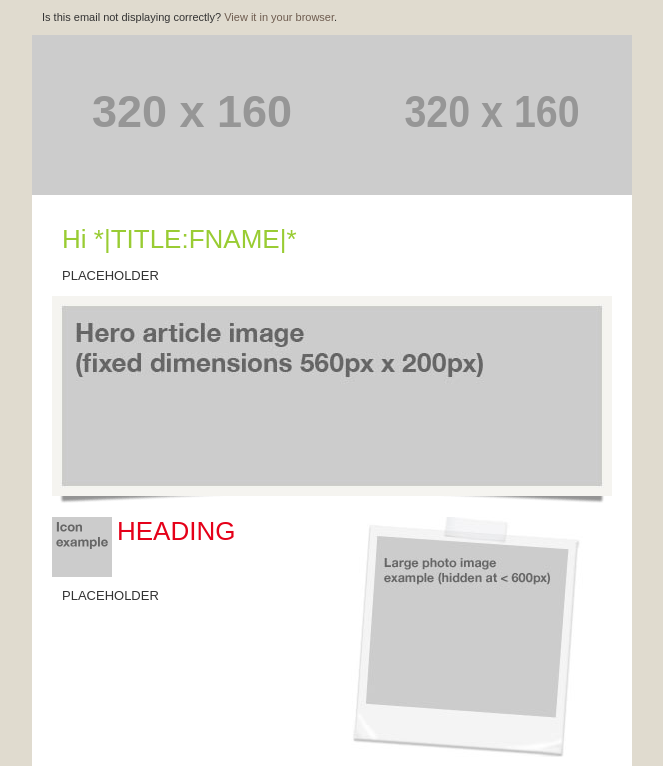
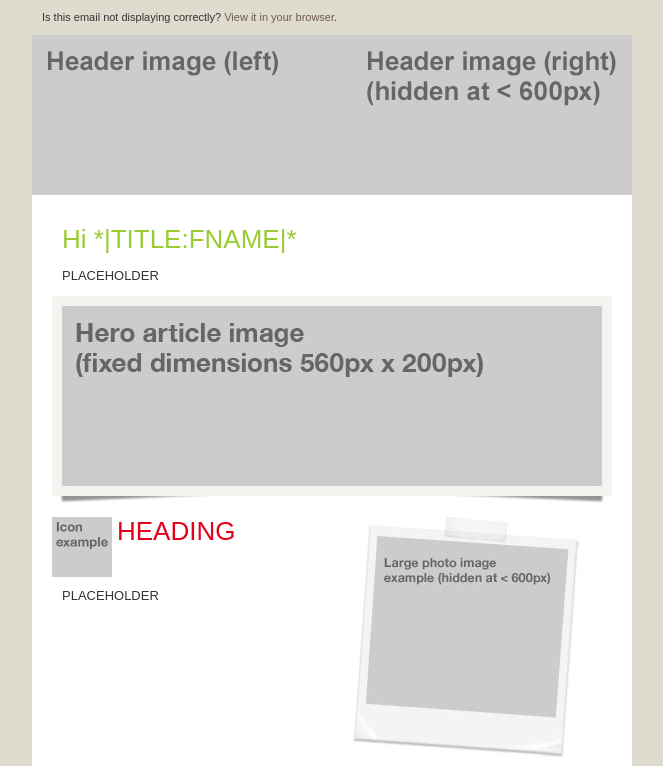
Before and after one commit to philwareham/responsive-email, a plain HTML site: page index.html in a window 1280 px wide. Shown: the top 766 px of the page, without its empty margins (308-971 px from the left). Drawn offline with Linux system fonts and the light colour scheme; placeholder pictures from the web are drawn by us.

Commit message:
Add templates for header images

```diff
--- a/index.html
+++ b/index.html
@@ -199,13 +199,13 @@ The yahoo attribute is added if you are using media queries for mobile devices (
 										<!-- header left: logo and link to homepage -->
 										<td width="320" valign="top">
 											<!-- set an image for header left - must be 320px width (height can be variable) -->
-											<a href="#" target="_blank"><img src="http://placehold.it/320x160/453a33/ffffff&text=Header+(left)" width="320" height="160" border="0" alt="Header (left)" /></a>
+											<a href="#" target="_blank"><img src="img/header-l.gif" width="320" height="160" border="0" alt="Header (left)" /></a>
 										</td>
 										<!-- /header left -->
 										<!-- header right: hidden in mobile version -->
 										<td width="280" valign="top" class="hide">
 											<!-- set an image for header right - must be 280px width (height can be variable) -->
-											<img src="http://placehold.it/320x160/453a33/ffffff&text=Header+(right)" width="280" height="160" border="0" alt="Header (right)" />
+											<img src="img/header-r.gif" width="280" height="160" border="0" alt="Header (right)" />
 										</td>
 										<!-- /header right -->
 									</tr>
```
Also changed, not shown: img/header-l.gif (added), img/header-r.gif (added), 2 other files.
